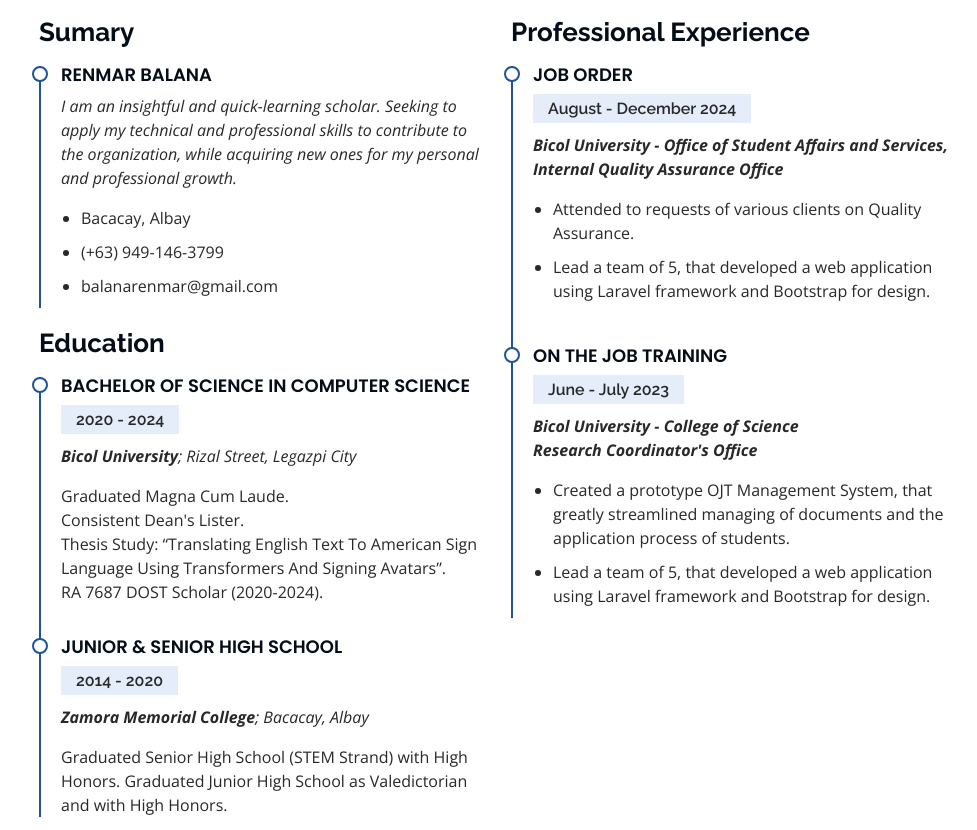
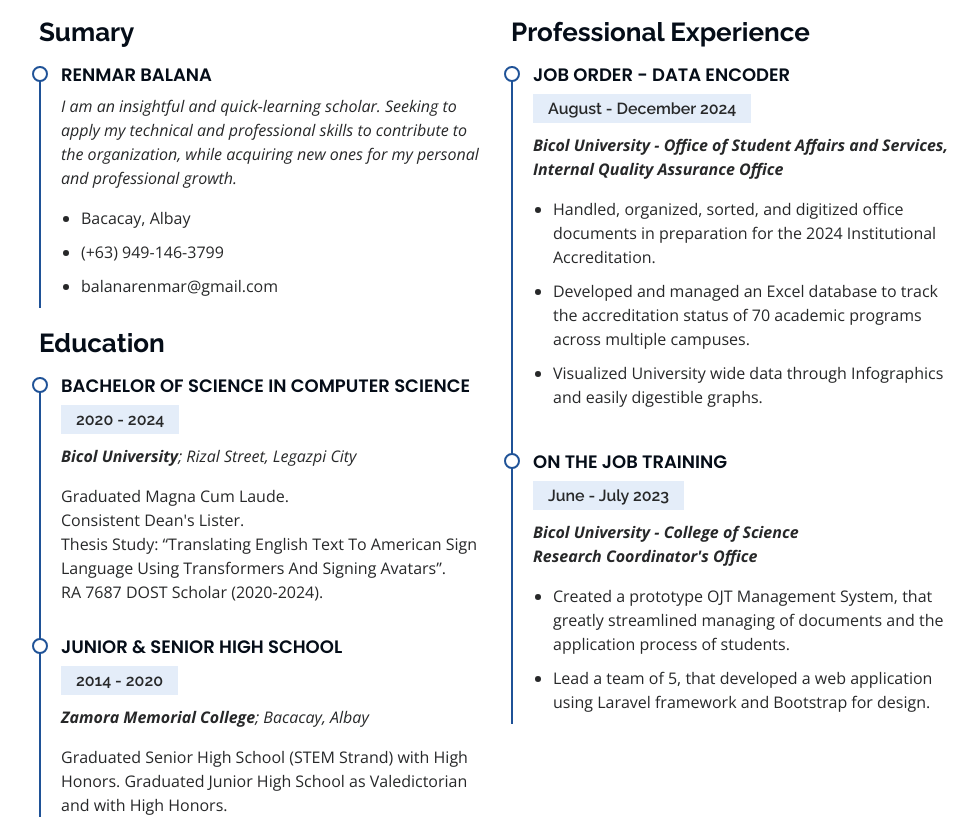
Before and after one commit to balanarenmar/balanarenmar.github.io, a plain HTML site: page index.html in a window 1280 px wide. Shown: the part 3022-3852 px from the top of the page, without its empty margins (291-1268 px from the left). Drawn offline with nearby package versions, Linux system fonts and the light colour scheme.

Commit message:
Update index.html

```diff
--- a/index.html
+++ b/index.html
@@ -246,12 +246,13 @@
             <h3 class="resume-title">Professional Experience</h3>
 
             <div class="resume-item">
-              <h4>Job Order</h4>
+              <h4>Job Order - Data Encoder</h4>
               <h5>August - December 2024</h5>
               <p><em><b>Bicol University - Office of Student Affairs and Services, <br>Internal Quality Assurance Office</b></em></p>
               <ul>
-                <li>Attended to requests of various clients on Quality Assurance.</li>
-                <li>Lead a team of 5, that developed a web application using Laravel framework and Bootstrap for design.</li>
+                <li>Handled, organized, sorted, and digitized office documents in preparation for the 2024 Institutional Accreditation.</li>
+                <li>Developed and managed an Excel database to track the accreditation status of 70 academic programs across multiple campuses.</li>
+                <li>Visualized University wide data through Infographics and easily digestible graphs.</li>
               </ul>
             </div>
 
```
